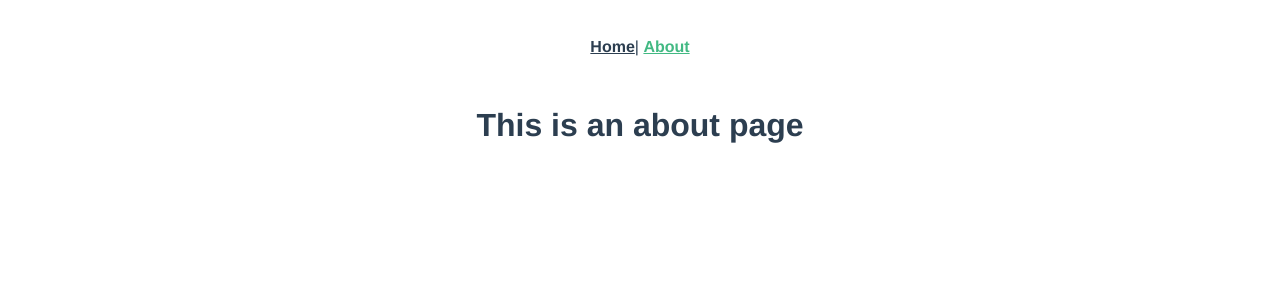
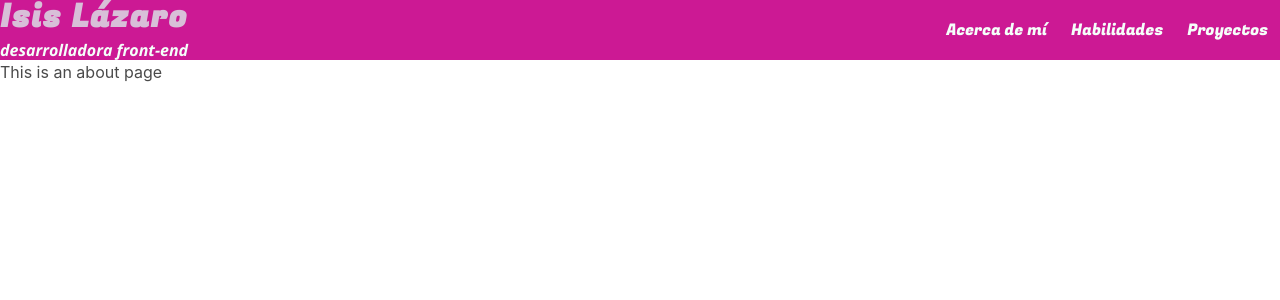
Before and after one commit to isisLazaro/isislazaro.github.io, a Vue app: page /#/about in a window 1280 px wide. Shown: the top 300 px of the page. Built offline with nearby package versions, Linux system fonts and the light colour scheme.

Commit message:
feat(navbar): barra de navegación con estilos

```diff
--- a/public/index.html
+++ b/public/index.html
@@ -1,15 +1,26 @@
 <!DOCTYPE html>
 <html lang="en">
   <head>
-    <meta charset="utf-8">
-    <meta http-equiv="X-UA-Compatible" content="IE=edge">
-    <meta name="viewport" content="width=device-width,initial-scale=1.0">
-    <link rel="icon" href="<%= BASE_URL %>favicon.ico">
+    <meta charset="utf-8" />
+    <meta http-equiv="X-UA-Compatible" content="IE=edge" />
+    <meta name="viewport" content="width=device-width,initial-scale=1.0" />
+    <link rel="icon" href="<%= BASE_URL %>favicon.ico" />
+    <link
+      href="https://fonts.googleapis.com/css?family=Fugaz+One|Open+Sans:300,300i,400,400i,600,600i,700,700i,800,800i&display=swap"
+      rel="stylesheet"
+    />
+    <link
+      rel="stylesheet"
+      href="https://cdnjs.cloudflare.com/ajax/libs/bulma/0.7.5/css/bulma.css"
+    />
     <title>portfolio</title>
   </head>
   <body>
     <noscript>
-      <strong>We're sorry but portfolio doesn't work properly without JavaScript enabled. Please enable it to continue.</strong>
+      <strong
+        >We're sorry but portfolio doesn't work properly without JavaScript
+        enabled. Please enable it to continue.</strong
+      >
     </noscript>
     <div id="app"></div>
     <!-- built files will be auto injected -->
--- a/src/App.vue
+++ b/src/App.vue
@@ -1,31 +1,15 @@
 <template>
-  <div id="app">
-    <div id="nav">
-      <router-link :to="{ name: 'home' }">Home</router-link>|
-      <router-link :to="{ name: 'about' }">About</router-link>
-    </div>
+  <div>
+    <Navbar></Navbar>
     <router-view />
   </div>
 </template>
 
-<style>
-#app {
-  font-family: "Avenir", Helvetica, Arial, sans-serif;
-  -webkit-font-smoothing: antialiased;
-  -moz-osx-font-smoothing: grayscale;
-  text-align: center;
-  color: #2c3e50;
-}
-#nav {
-  padding: 30px;
-}
-
-#nav a {
-  font-weight: bold;
-  color: #2c3e50;
-}
-
-#nav a.router-link-exact-active {
-  color: #42b983;
-}
-</style>
+<script>
+import Navbar from "./components/Navbar.vue";
+export default {
+  components: {
+    Navbar
+  }
+};
+</script>
--- a/src/components/HelloWorld.vue
+++ /dev/null
@@ -1,114 +0,0 @@
-<template>
-  <div class="hello">
-    <h1>{{ msg }}</h1>
-    <p>
-      For a guide and recipes on how to configure / customize this project,<br />
-      check out the
-      <a href="https://cli.vuejs.org" target="_blank" rel="noopener"
-        >vue-cli documentation</a
-      >.
-    </p>
-    <h3>Installed CLI Plugins</h3>
-    <ul>
-      <li>
-        <a
-          href="https://github.com/vuejs/vue-cli/tree/dev/packages/%40vue/cli-plugin-babel"
-          target="_blank"
-          rel="noopener"
-          >babel</a
-        >
-      </li>
-      <li>
-        <a
-          href="https://github.com/vuejs/vue-cli/tree/dev/packages/%40vue/cli-plugin-eslint"
-          target="_blank"
-          rel="noopener"
-          >eslint</a
-        >
-      </li>
-    </ul>
-    <h3>Essential Links</h3>
-    <ul>
-      <li>
-        <a href="https://vuejs.org" target="_blank" rel="noopener">Core Docs</a>
-      </li>
-      <li>
-        <a href="https://forum.vuejs.org" target="_blank" rel="noopener"
-          >Forum</a
-        >
-      </li>
-      <li>
-        <a href="https://chat.vuejs.org" target="_blank" rel="noopener"
-          >Community Chat</a
-        >
-      </li>
-      <li>
-        <a href="https://twitter.com/vuejs" target="_blank" rel="noopener"
-          >Twitter</a
-        >
-      </li>
-      <li>
-        <a href="https://news.vuejs.org" target="_blank" rel="noopener">News</a>
-      </li>
-    </ul>
-    <h3>Ecosystem</h3>
-    <ul>
-      <li>
-        <a href="https://router.vuejs.org" target="_blank" rel="noopener"
-          >vue-router</a
-        >
-      </li>
-      <li>
-        <a href="https://vuex.vuejs.org" target="_blank" rel="noopener">vuex</a>
-      </li>
-      <li>
-        <a
-          href="https://github.com/vuejs/vue-devtools#vue-devtools"
-          target="_blank"
-          rel="noopener"
-          >vue-devtools</a
-        >
-      </li>
-      <li>
-        <a href="https://vue-loader.vuejs.org" target="_blank" rel="noopener"
-          >vue-loader</a
-        >
-      </li>
-      <li>
-        <a
-          href="https://github.com/vuejs/awesome-vue"
-          target="_blank"
-          rel="noopener"
-          >awesome-vue</a
-        >
-      </li>
-    </ul>
-  </div>
-</template>
-
-<script>
-export default {
-  name: "HelloWorld",
-  props: {
-    msg: String
-  }
-};
-</script>
-
-<!-- Add "scoped" attribute to limit CSS to this component only -->
-<style scoped>
-h3 {
-  margin: 40px 0 0;
-}
-ul {
-  list-style-type: none;
-  padding: 0;
-}
-li {
-  display: inline-block;
-  margin: 0 10px;
-}
-a {
-  color: #42b983;
-}
-</style>
--- /dev/null
+++ b/src/components/Navbar.vue
@@ -0,0 +1,48 @@
+<template>
+  <div>
+    <nav class="navbar">
+      <router-link :to="{ name: 'home' }">
+        <h1 class="title">Isis Lázaro</h1>
+        <h2 class="subtitle is-6">desarrolladora front-end</h2>
+      </router-link>
+      <div class="navbar-end">
+        <router-link class="navbar-item" :to="{ name: 'about' }"
+          >Acerca de mí</router-link
+        >
+        <router-link class="navbar-item" :to="{ name: 'habilidades' }"
+          >Habilidades</router-link
+        >
+        <router-link class="navbar-item" :to="{ name: 'proyectos' }"
+          >Proyectos</router-link
+        >
+      </div>
+    </nav>
+  </div>
+</template>
+
+<script>
+export default {
+  name: "Navbar"
+};
+</script>
+
+<style scoped>
+.navbar {
+  background: #cc1994;
+}
+.title {
+  font-family: "Fugaz One", cursive;
+  letter-spacing: 0.1rem;
+  color: thistle;
+}
+.subtitle {
+  font-family: "Open Sans", sans-serif;
+  font-style: italic;
+  font-weight: bold;
+  color: mintcream;
+}
+.navbar-item {
+  font-family: "Fugaz One", cursive;
+  color: mintcream;
+}
+</style>
--- a/src/views/About.vue
+++ b/src/views/About.vue
@@ -1,5 +1,5 @@
 <template>
-  <div class="about">
+  <div>
     <h1>This is an about page</h1>
   </div>
 </template>
--- a/src/views/Home.vue
+++ b/src/views/Home.vue
@@ -1,18 +1,5 @@
 <template>
-  <div class="home">
-    <img alt="Vue logo" src="../assets/logo.png" />
-    <HelloWorld msg="Welcome to Your Vue.js App" />
+  <div>
+    <h1>This is Home</h1>
   </div>
 </template>
-
-<script>
-// @ is an alias to /src
-import HelloWorld from "@/components/HelloWorld.vue";
-
-export default {
-  name: "home",
-  components: {
-    HelloWorld
-  }
-};
-</script>
```
